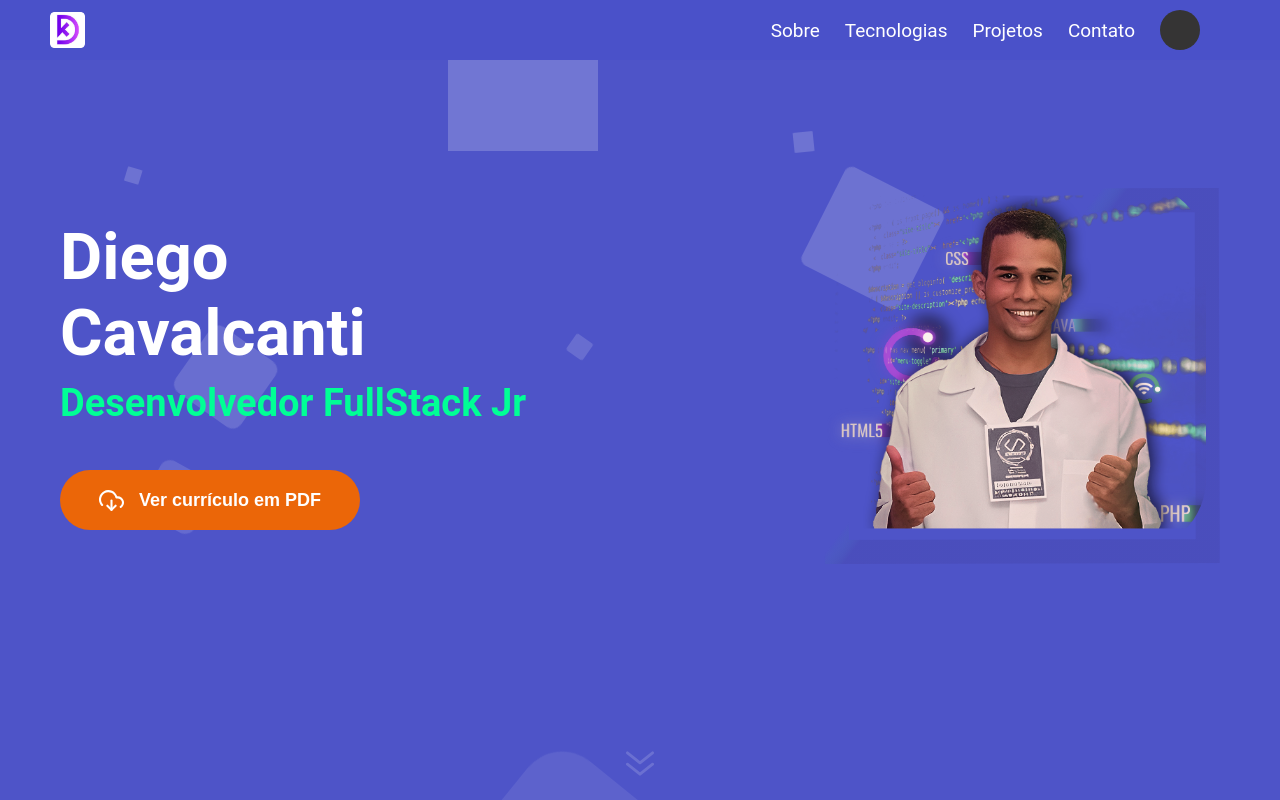
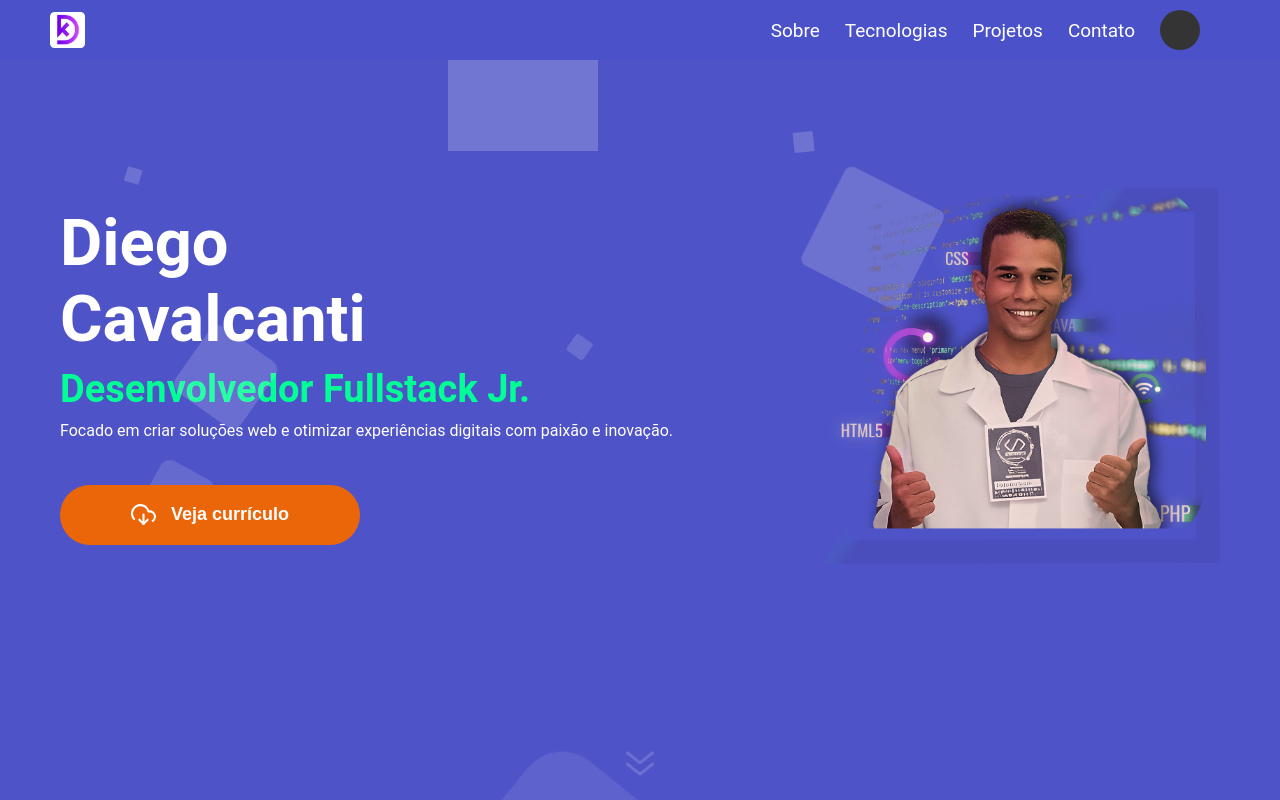
Before and after one commit to diegotimao/portifolio, a React (Create React App) app: page / in a window 1280 px wide. Shown: the top 800 px of the page. Built offline with nearby package versions, Linux system fonts and the light colour scheme.

Commit message:
feat: Modificando conteúdo da sessão banner

```diff
--- a/src/components/Banner/index.js
+++ b/src/components/Banner/index.js
@@ -4,7 +4,7 @@ import './banner.css';
 import Avatar from '../../assets/avatar.svg';
 import bottonIcon from '../../assets/bottonIcon.svg';
 import Cloud from '../../assets/cloud.svg';
-import url from '../../assets/curriculo_diego.pdf'
+import url from '../../assets/cv-diego-santos.pdf'
 import { AuthContext } from '../../provider/auth';
 
 function Banner() {
@@ -42,7 +42,11 @@ function Banner() {
         <div className="sobre-user">
           <div className="user-description">
             <h1 data-aos="zoom-in">Diego Cavalcanti</h1>
-            <strong data-aos="zoom-in">Desenvolvedor FullStack Jr</strong>
+            <strong>Desenvolvedor Fullstack Jr.</strong>
+            <p style={{"white-space": "pre-line"}}>
+              Focado em criar soluções web e otimizar
+              experiências digitais com paixão e inovação.
+            </p>
             <div className="user-social">
               <button
                 type="button"
@@ -55,7 +59,7 @@ function Banner() {
                   alt="IconDownload"
                   className="icon-social"
                 />
-                <span>Ver currículo em PDF</span>
+                <span>Veja currículo</span>
               </button>
             </div>
           </div>
```
